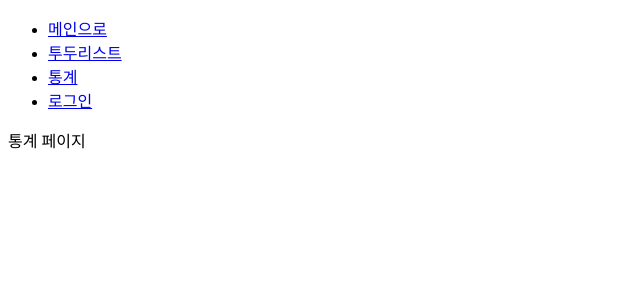
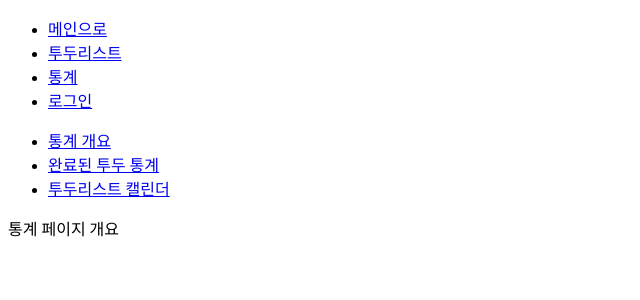
Before and after one commit to somn45/next-todo-chart, a Next.js app: page /stats in a window 1280 px wide. Shown: the top 300 px of the page, without its empty margins (0-640 px from the left). Built offline with nearby package versions, Linux system fonts and the light colour scheme.

Commit message:
feat : 통계 개요 페이지 내에 서브 네비게이션 및 통계, 캘린더 페이지 추가

```diff
--- /dev/null
+++ b/src/app/(private)/stats/calendar/page.tsx
@@ -0,0 +1,3 @@
+export default function CalnedarStats() {
+  return <div>투두리스트 캘린더 페이지</div>;
+}
--- /dev/null
+++ b/src/app/(private)/stats/layout.tsx
@@ -0,0 +1,26 @@
+import Link from "next/link";
+
+export default function StatsLayout({
+  children,
+}: Readonly<{ children: React.ReactNode }>) {
+  return (
+    <>
+      <section>
+        <nav>
+          <ul>
+            <li>
+              <Link href="/stats">통계 개요</Link>
+            </li>
+            <li>
+              <Link href="/stats/todos">완료된 투두 통계</Link>
+            </li>
+            <li>
+              <Link href="/stats/calendar">투두리스트 캘린더</Link>
+            </li>
+          </ul>
+        </nav>
+      </section>
+      <section>{children}</section>
+    </>
+  );
+}
--- a/src/app/(private)/stats/page.tsx
+++ b/src/app/(private)/stats/page.tsx
@@ -1,3 +1,3 @@
 export default function Stats() {
-  return <div>통계 페이지</div>;
+  return <div>통계 페이지 개요</div>;
 }
--- /dev/null
+++ b/src/app/(private)/stats/todos/page.tsx
@@ -0,0 +1,3 @@
+export default function TodosStats() {
+  return <div>투두리스트 통계 페이지</div>;
+}
```
